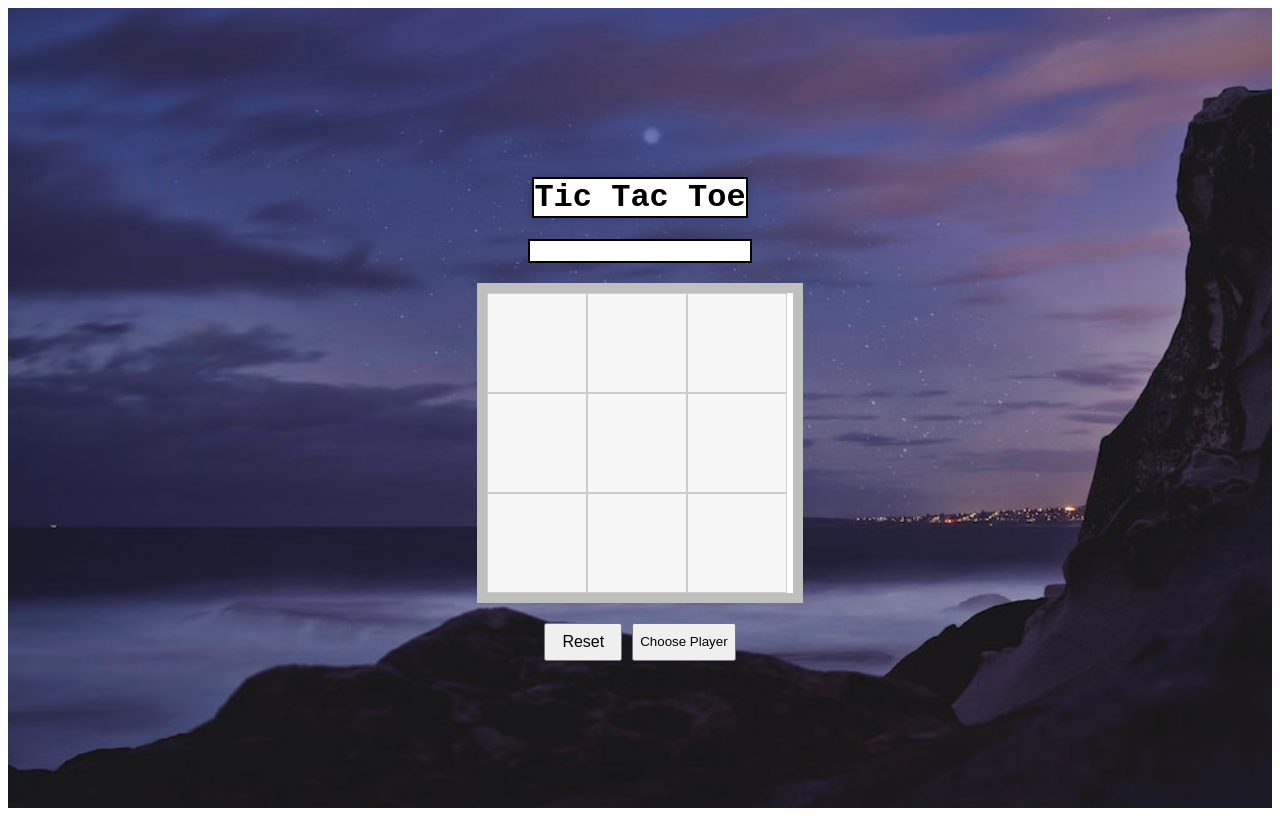
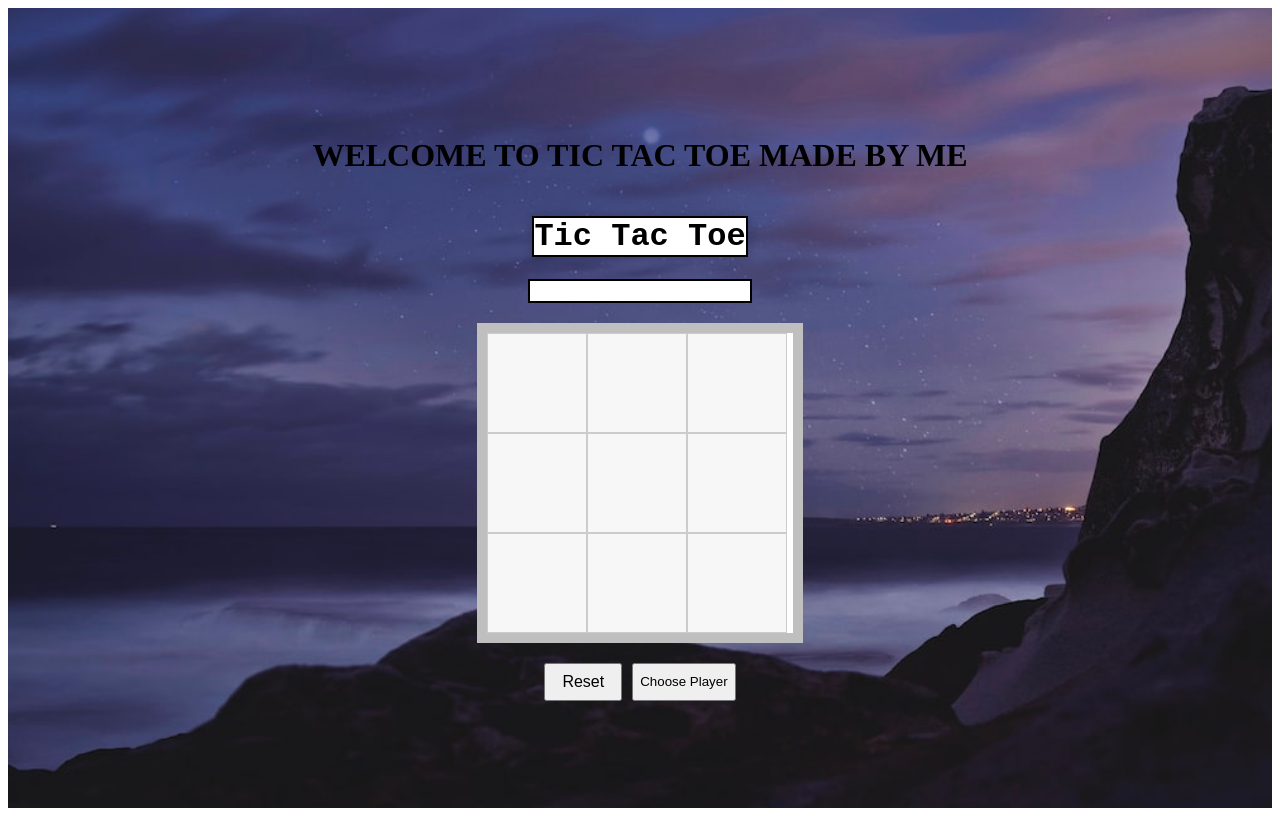
Before and after one commit to kelivreno/newtictactoe, a plain HTML site: page index.html in a window 1280 px wide. Drawn offline with Linux system fonts and the light colour scheme.

Commit message:
modified a bit

```diff
--- a/index.html
+++ b/index.html
@@ -6,6 +6,7 @@
 </head>
 <body>
   <div class="container">
+    <h1>WELCOME TO TIC TAC TOE MADE BY ME</h1>
     <h1 class="header">Tic Tac Toe</h1>
     <div class="scoreboard" id="scoreboard"></div>
     <div class="board">
```
